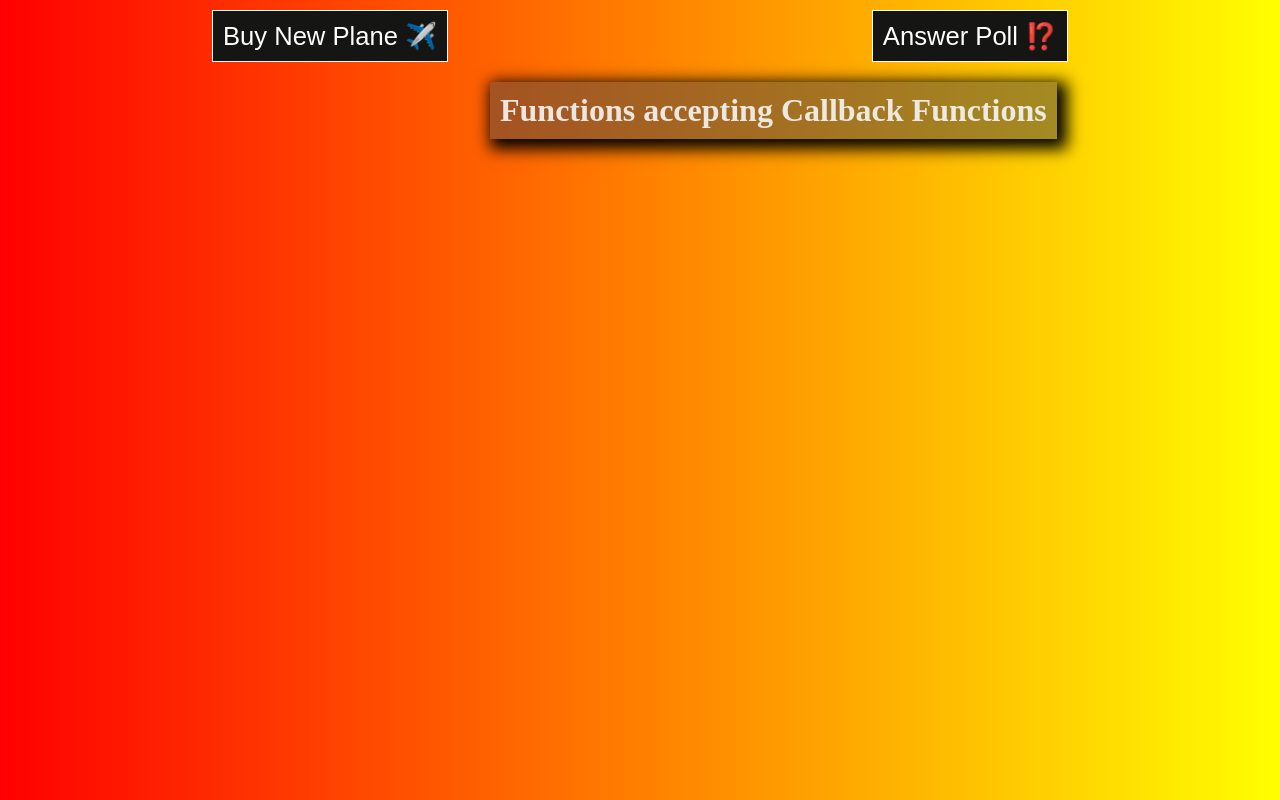
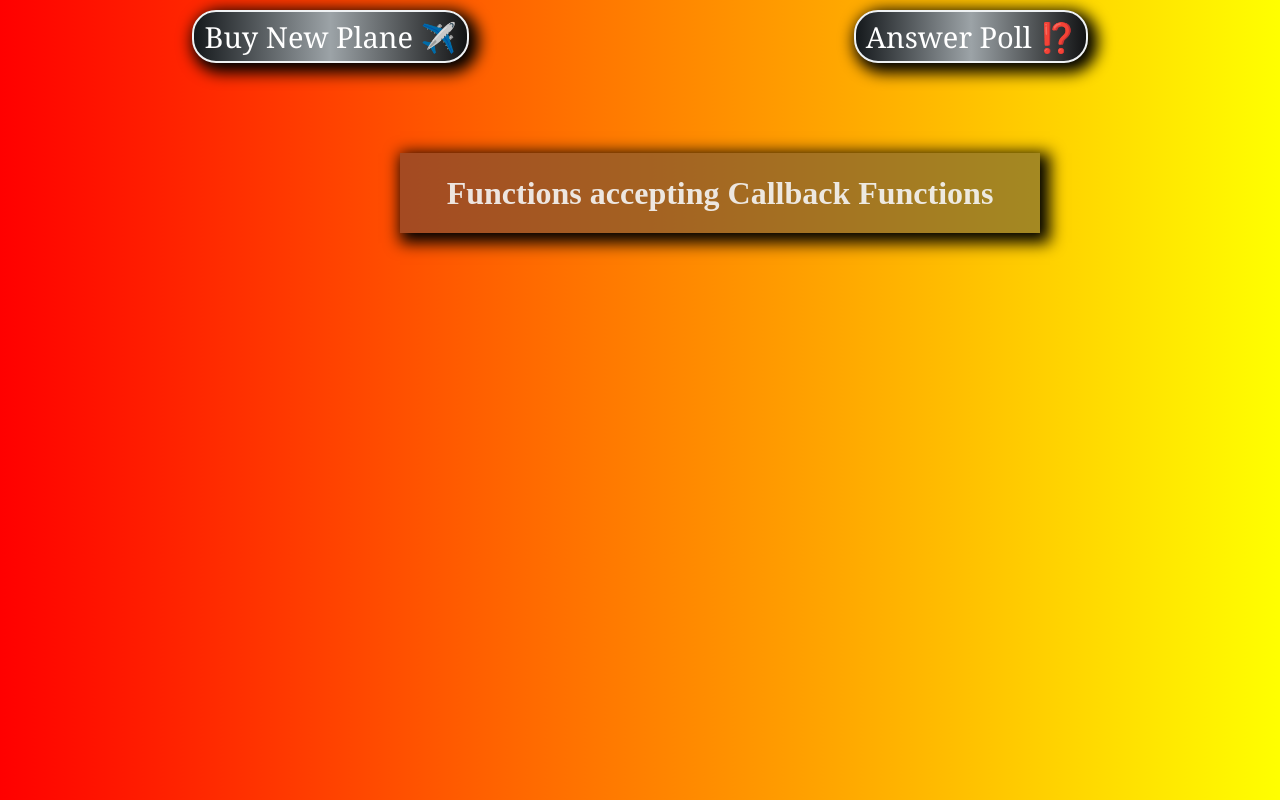
Before and after one commit to poudelashim/callbacks, a plain HTML site: page index.html in a window 1280 px wide. Drawn offline with Linux system fonts and the light colour scheme.

Commit message:
final commit-functions accepting callback functions

```diff
--- a/script.js
+++ b/script.js
@@ -15,3 +15,17 @@ const transformer = function (str, fn) {
 };
 transformer("JavaScript is fun!", upperFirstWord);
 transformer("JavaScript is fun!", oneWord);
+
+//JS uses callbacks all the time
+
+/* Why are callbacks helpful ?
+-> makes it easy to slpit the code into more reuseable and interconnected parts.
+->callback funtions allows to create abstractions.
+
+*/
+const high5 = function () {
+  console.log("✋");
+};
+// document.addEventListener("click", high5);
+
+["Ashim", "Ashma", "Love"].forEach(high5);
--- a/style.css
+++ b/style.css
@@ -12,19 +12,39 @@ body {
   align-items: center;
 }
 button {
-  font-size: 1.6rem;
-  background-color: rgb(21, 21, 20);
-  color: white;
-  border: 1px solid white;
+  color: rgb(255, 255, 255);
+  font-size: 29px;
+  line-height: 29px;
+  padding: 16px;
+  border-radius: 24px;
+  font-family: Georgia, serif;
+  font-weight: normal;
+  text-decoration: none;
+  font-style: normal;
+  font-variant: normal;
+  text-transform: none;
+  background-image: linear-gradient(
+    to right,
+    rgb(21, 25, 28) 0%,
+    rgb(156, 163, 167) 50%,
+    rgb(18, 19, 20) 100%
+  );
+  box-shadow: rgb(0, 0, 0) 5px 5px 15px 5px;
+  border: 2px solid rgb(239, 242, 244);
+  display: inline-block;
   padding: 10px;
   margin: 10px;
   cursor: pointer;
 }
 h1 {
-  margin: 10px;
+  margin: 5rem 20rem 20rem 25rem;
   padding: 10px;
-  position: absolute;
-  left: 30rem;
+  min-height: 10vh;
+  min-width: 50vw;
+  display: flex;
+  justify-content: center;
+  align-items: center;
+
   background-color: rgb(75, 68, 68, 0.5);
   color: rgb(245, 245, 245, 0.9);
   -webkit-box-shadow: 5px 5px 15px 5px #000000;
```
